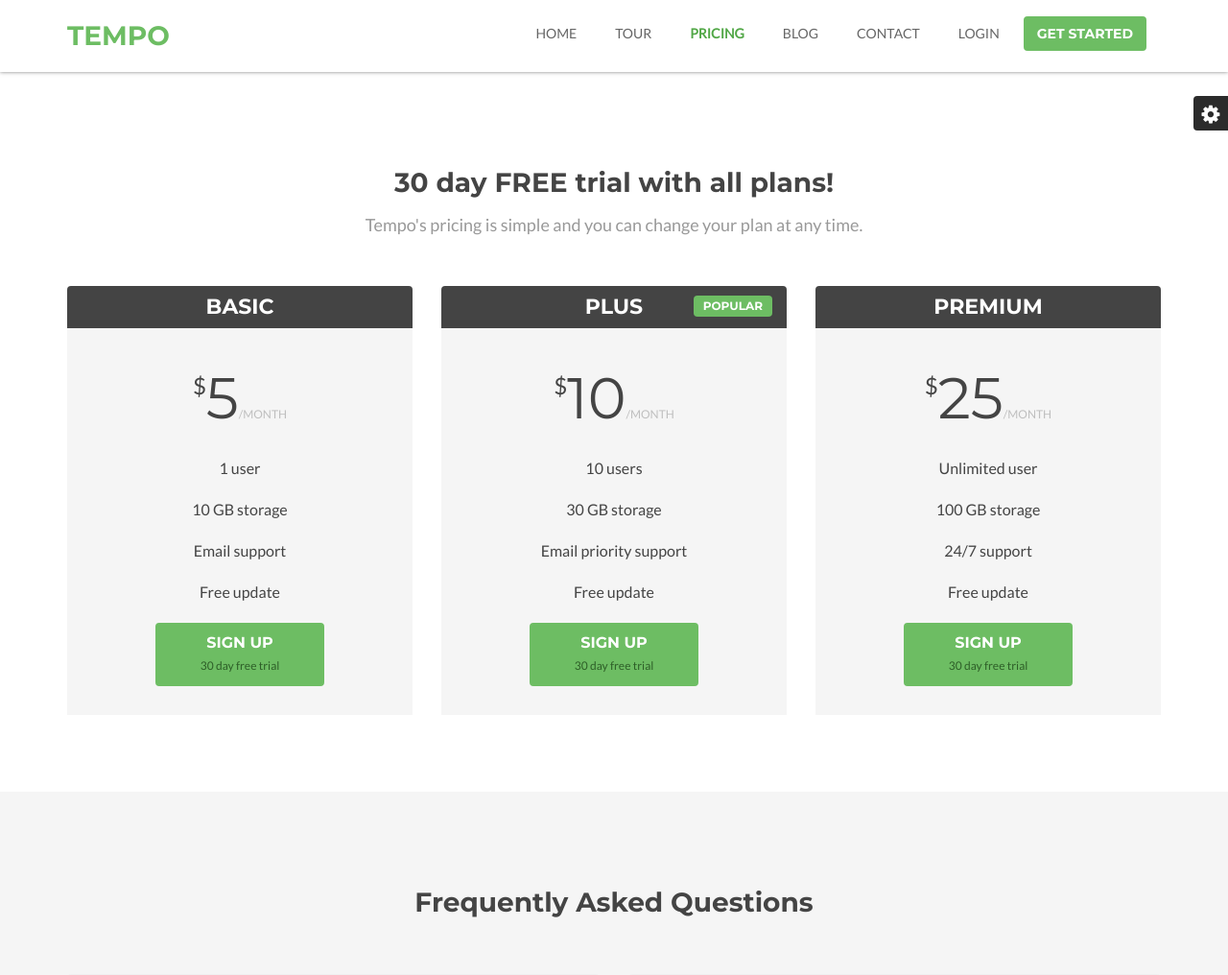
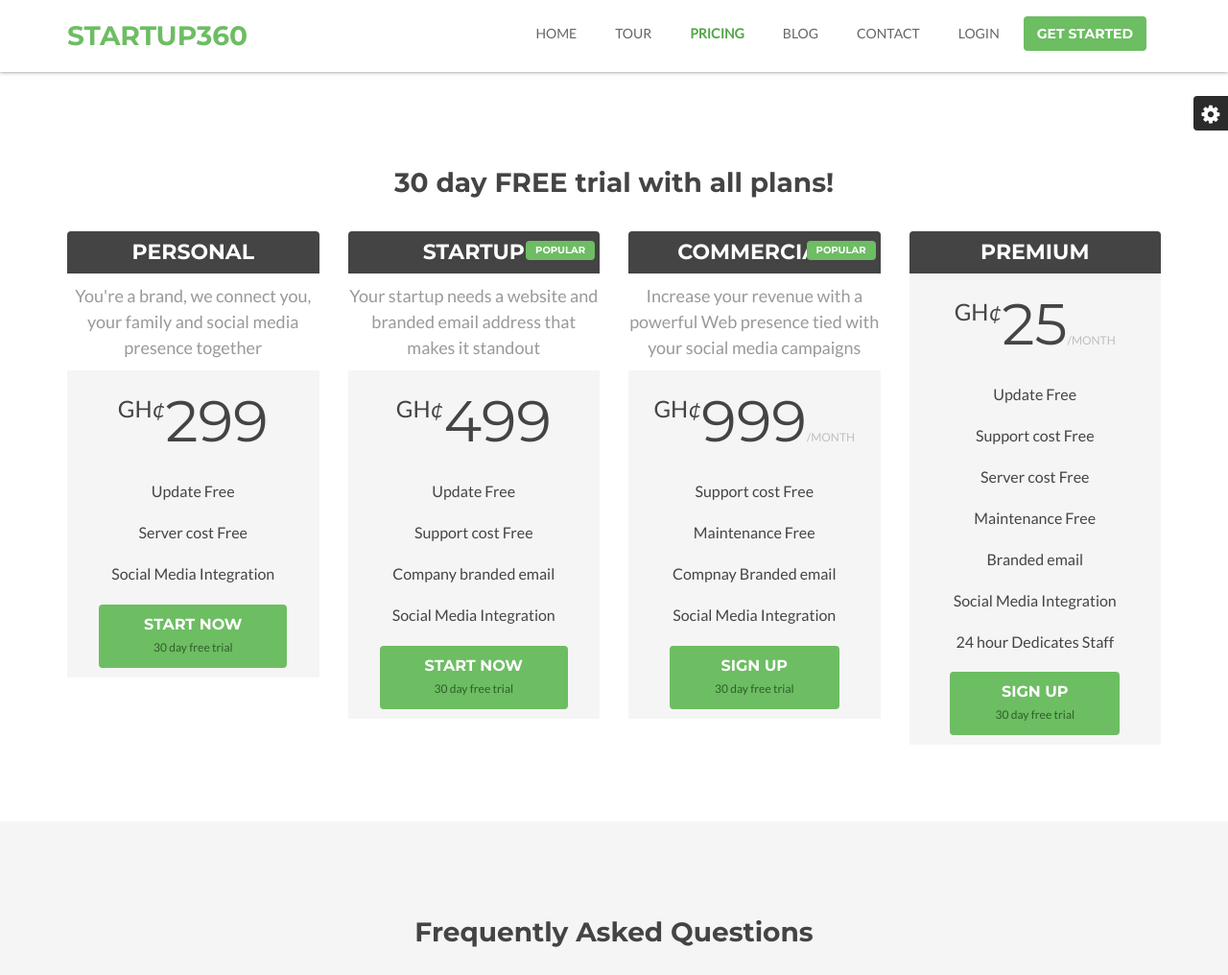
Before and after one commit to sexualthealthgh/sexualhealthgh, a PHP site: page /pricing.html in a window 1280 px wide. Shown: the top 1016 px of the page at 96% size. Run offline with PHP 8.4, Linux system fonts and the light colour scheme; some libraries are stand-ins or nearby versions.

Commit message:
worked on pricing

```diff
--- a/assets/css/styles.css
+++ b/assets/css/styles.css
@@ -976,7 +976,8 @@ blockquote {
   font-size: 18px;
   line-height: 1.5;
   color: #999999;
-  margin-bottom: 30px;
+  margin-bottom: 10px;
+  margin-top: 10px;
 }
 .price-plan .item .heading {
   background: #444444;
@@ -1021,7 +1022,7 @@ blockquote {
 }
 .price-plan .item .content {
   background: #f5f5f5;
-  padding: 30px;
+  padding: 10px;
 }
 .price-plan .item .price-figure .currency {
   font-size: 24px;
@@ -1631,8 +1632,8 @@ blockquote {
   }
   .price-plan .item .heading .label {
     padding: 5px 10px;
-    right: 15px;
-    font-size: 12px;
+    right: 5px;
+    font-size: 10px;
   }
   .contact-main .item {
     margin-bottom: 30px;
--- a/pricing.html
+++ b/pricing.html
@@ -34,7 +34,7 @@
             <div class="container">
                 <h1 class="logo pull-left">
                     <a href="index.html">
-                        <span class="logo-title">Tempo</span>
+                        <span class="logo-title">Startup360</span>
                     </a>
                 </h1><!--//logo-->
                 <nav id="main-nav" class="main-nav navbar-right" role="navigation">
@@ -65,45 +65,64 @@
         <section id="price-plan" class="price-plan section">
             <div class="container text-center">
                 <h2 class="title">30 day FREE trial with all plans!</h2>
-                <p class="intro">Tempo's pricing is simple and you can change your plan at any time. </p>
+                <!-- <p class="intro">Straight forward pricing you can change at any time. </p> -->
                 <div class="price-cols row">
-                    <div class="item col-md-4 col-sm-4 col-xs-12">
-                        <h3 class="heading">Basic</h3>
+                    <div class="item col-md-3 col-sm-3 col-xs-12">
+                        <h3 class="heading">Personal</h3>
+                        <p class="intro"> You're a brand, we connect you, your family and social media presence together</p>
                         <div class="content">
-                            <p class="price-figure"><span class="currency">$</span><span class="number">5</span><span class="unit">/month</span></p>
+                            <p class="price-figure"><span class="currency">GH<em>¢</em></span><span class="number">299</span><span class="unit"></span></p>
                             <ul class="list-unstyled feature-list">
-                                <li>1 user</li>
-                                <li>10 GB storage</li>
-                                <li>Email support</li>
-                                <li>Free update</li>
+                                <li>Update Free</li>
+                                <li>Server cost Free</li>
+                                <li>Social Media Integration</li>
+                            </ul>
+                            <a class="btn btn-cta btn-cta-primary" href="pricing.html#">Start Now <br /><span class="extra">30 day free trial</span></a>
+                        </div><!--//content-->
+                    </div><!--//item-->
+
+                    <div class="item col-md-3 col-sm-3 col-xs-12">
+                        <h3 class="heading">Startup  <span class="label label-custom"> Popular</span></h3>
+                        <p class="intro">Your startup needs a website and branded email address that makes it standout </p>
+                        <div class="content">
+                            <p class="price-figure"><span class="currency">GH<em>¢</em></span><span class="number">499</span><span class="unit"></span></p>
+                            <ul class="list-unstyled feature-list">
+                                <li>Update Free</li>
+                                <li>Support cost Free</li>
+                                <li>Company branded email </li>
+                                <li>Social Media Integration</li>
+                            </ul>
+                            <a class="btn btn-cta btn-cta-primary" href="pricing.html#">Start Now <br /><span class="extra">30 day free trial</span></a>
+                        </div><!--//content-->
+                    </div><!--//item-->
+
+                    <div class="item col-md-3 col-sm-3 col-xs-12">
+                        <h3 class="heading">Commercial <span class="label label-custom">Popular</span></h3>
+                        <p class="intro">Increase your revenue with a powerful Web presence tied with your social media campaigns  </p>
+                        <div class="content">
+                            <p class="price-figure"><span class="currency">GH<em>¢</em></span><span class="number">999</span><span class="unit">/month</span></p>
+                            <ul class="list-unstyled feature-list">
+                                <li>Support cost Free</li>
+                                <li>Maintenance Free </li>
+                                <li>Compnay Branded email </li>
+                                <li>Social Media Integration</li>
                             </ul>
                             <a class="btn btn-cta btn-cta-primary" href="pricing.html#">Sign Up <br /><span class="extra">30 day free trial</span></a>
                         </div><!--//content-->
                     </div><!--//item-->
 
-                    <div class="item col-md-4 col-sm-4 col-xs-12">
-                        <h3 class="heading">Plus <span class="label label-custom">Popular</span></h3>
-                        <div class="content">
-                            <p class="price-figure"><span class="currency">$</span><span class="number">10</span><span class="unit">/month</span></p>
-                            <ul class="list-unstyled feature-list">
-                                <li>10 users</li>
-                                <li>30 GB storage</li>
-                                <li>Email priority support</li>
-                                <li>Free update</li>
-                            </ul>
-                            <a class="btn btn-cta btn-cta-primary" href="pricing.html#">Sign Up <br /><span class="extra">30 day free trial</span></a>
-                        </div><!--//content-->
-                    </div><!--//item-->
-
-                    <div class="item col-md-4 col-sm-4 col-xs-12">
+                    <div class="item col-md-3 col-sm-3 col-xs-12">
                         <h3 class="heading">Premium</h3>
                         <div class="content">
-                            <p class="price-figure"><span class="currency">$</span><span class="number">25</span><span class="unit">/month</span></p>
+                            <p class="price-figure"><span class="currency">GH<em>¢</em></span><span class="number">25</span><span class="unit">/month</span></p>
                             <ul class="list-unstyled feature-list">
-                                <li>Unlimited user</li>
-                                <li>100 GB storage</li>
-                                <li>24/7 support</li>
-                                <li>Free update</li>
+                                <li>Update Free</li>
+                                <li>Support cost Free</li>
+                                <li>Server cost Free</li>
+                                <li>Maintenance Free </li>
+                                <li>Branded email </li>
+                                <li>Social Media Integration</li>
+                                <li> 24 hour Dedicates Staff</li>
                             </ul>
                             <a class="btn btn-cta btn-cta-primary" href="pricing.html#">Sign Up <br /><span class="extra">30 day free trial</span></a>
                         </div><!--//content-->
```
Also changed, not shown: index.html (+2 -8 lines).
